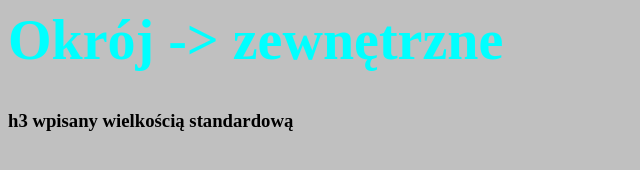
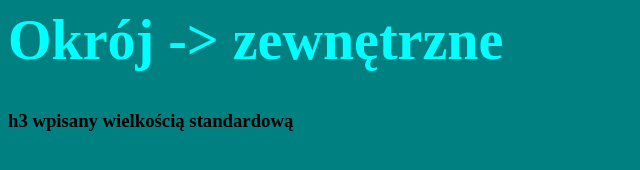
Before and after one commit to aaaaaaaaqa/CSS-witryny, a plain HTML site: page Okró_z5_2.html in a window 1280 px wide. Shown: the whole page, without its empty margins (0-640 px from the left). Drawn offline with Linux system fonts and the light colour scheme.

Commit message:
Update Okró_z5_2.html

```diff
--- a/Okró_z5_2.html
+++ b/Okró_z5_2.html
@@ -6,7 +6,7 @@
  	<!--    zewnetrzne         -->
                   <LINK href="Okró_z5_2.css" rel="stylesheet" type="text/CSS">
  </head>
- <body bgcolor="silver">
+ <body bgcolor="teal">
        <h1> Okrój  -> zewnętrzne</h1>
        <H3>  h3 wpisany wielkością standardową</H3>
       </body>
```
